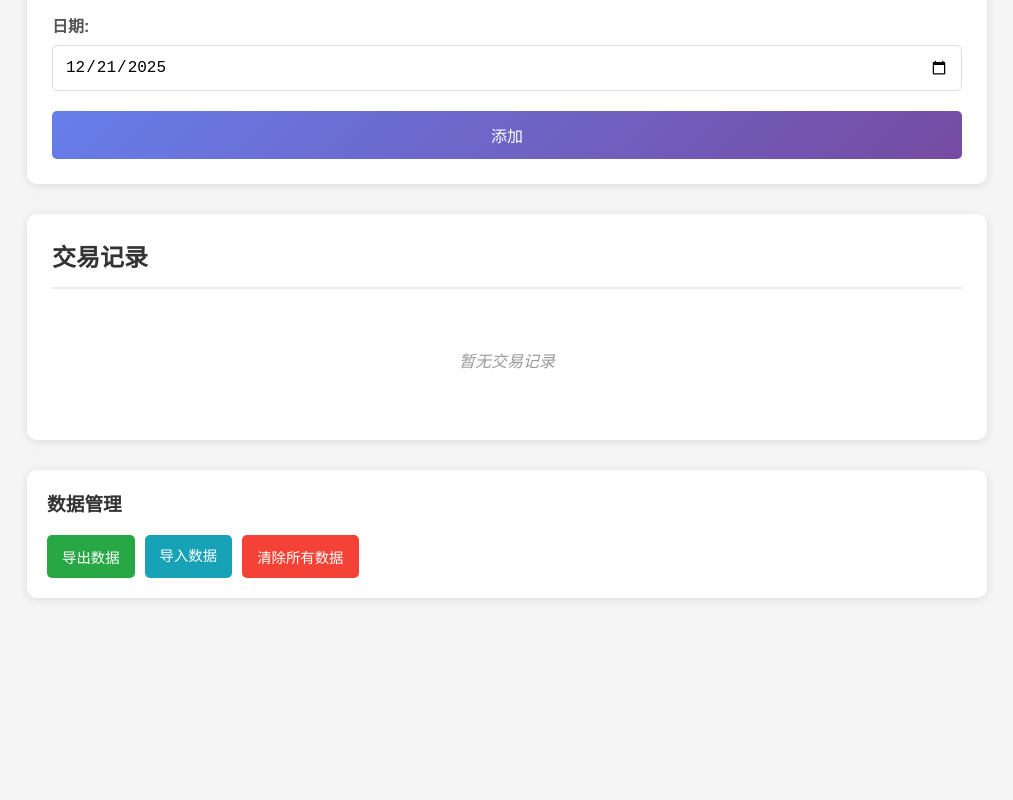
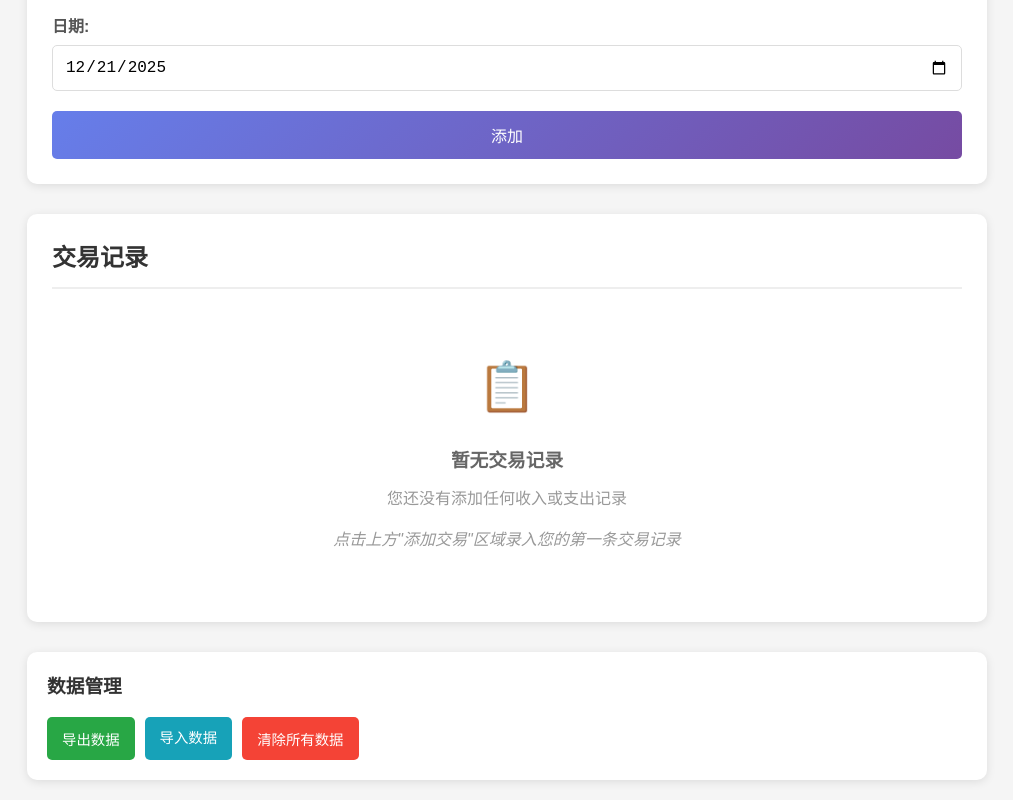
Before and after one commit to hetan697/Financial-Planning, a Vue app: page / in a window 1280 px wide. Shown: the part 729-1529 px from the top of the page, without its empty margins (133-1146 px from the left). Before the commit the page ends 1347 px from the top, so only its background shows below. Built offline with nearby package versions, Linux system fonts and the light colour scheme.

Commit message:
改善空状态显示：优化交易记录、投资组合和投资建议的空状态及提示信息

```diff
--- a/src/components/InvestmentAdvice.vue
+++ b/src/components/InvestmentAdvice.vue
@@ -9,6 +9,12 @@
           <div class="health-fill" :style="{ width: healthPercentage + '%' }" :class="healthLevel"></div>
         </div>
         <span class="health-text" :class="healthLevel">{{ healthText }}</span>
+      </div>
+      <div v-else-if="balance < 0" class="negative-balance-warning">
+        <p>⚠️ 您的账户余额为负，建议优先增加收入或减少支出</p>
+      </div>
+      <div v-else class="zero-balance-info">
+        <p>ℹ️ 您还没有添加任何交易记录，建议先添加收支信息以便获取个性化投资建议</p>
       </div>
     </div>
 
@@ -55,6 +61,9 @@
             </div>
             <div class="allocation-description">{{ detail.description }}</div>
           </div>
+        </div>
+        <div v-else class="no-allocation-advice">
+          <p>当前暂无具体的投资分配建议。建议您先建立足够的紧急备用金后再考虑投资。</p>
         </div>
       </div>
 
@@ -396,6 +405,25 @@ export default {
   color: #20c997;
 }
 
+.negative-balance-warning,
+.zero-balance-info {
+  margin-top: 15px;
+  padding: 15px;
+  border-radius: 8px;
+}
+
+.negative-balance-warning {
+  background-color: #f8d7da;
+  color: #721c24;
+  border: 1px solid #f5c6cb;
+}
+
+.zero-balance-info {
+  background-color: #cce7ff;
+  color: #004085;
+  border: 1px solid #b8daff;
+}
+
 .advice-sections {
   display: flex;
   flex-direction: column;
@@ -510,6 +538,15 @@ export default {
   color: #666;
 }
 
+.no-allocation-advice {
+  background-color: #fff3cd;
+  color: #856404;
+  padding: 15px;
+  border-radius: 8px;
+  margin-top: 15px;
+  border: 1px solid #ffeaa7;
+}
+
 .strategy-points {
   display: flex;
   flex-direction: column;
--- a/src/components/InvestmentList.vue
+++ b/src/components/InvestmentList.vue
@@ -2,7 +2,12 @@
   <section class="investments">
     <h2>投资组合</h2>
     <div v-if="investments.length === 0" class="no-investments">
-      暂无投资记录
+      <div class="empty-state">
+        <div class="empty-icon">💰</div>
+        <h3>暂无投资记录</h3>
+        <p>您还没有添加任何投资项目</p>
+        <p class="help-text">点击上方"添加投资项目"区域录入您的第一条投资信息</p>
+      </div>
     </div>
     <div v-else class="investment-list">
       <div
@@ -92,9 +97,33 @@ export default {
 
 .no-investments {
   text-align: center;
+  padding: 40px 20px;
+}
+
+.empty-state {
+  max-width: 400px;
+  margin: 0 auto;
+}
+
+.empty-icon {
+  font-size: 3rem;
+  margin-bottom: 20px;
+}
+
+.empty-state h3 {
+  margin-bottom: 10px;
+  color: #666;
+}
+
+.empty-state p {
   color: #999;
-  padding: 40px 0;
+  margin-bottom: 5px;
+}
+
+.help-text {
   font-style: italic;
+  margin-top: 15px;
+  color: #667eea;
 }
 
 .investment-list {
--- a/src/components/TransactionList.vue
+++ b/src/components/TransactionList.vue
@@ -2,7 +2,12 @@
   <section class="transactions">
     <h2>交易记录</h2>
     <div v-if="transactions.length === 0" class="no-transactions">
-      暂无交易记录
+      <div class="empty-state">
+        <div class="empty-icon">📋</div>
+        <h3>暂无交易记录</h3>
+        <p>您还没有添加任何收入或支出记录</p>
+        <p class="help-text">点击上方"添加交易"区域录入您的第一条交易记录</p>
+      </div>
     </div>
     <div v-else class="transaction-list">
       <div
@@ -70,9 +75,33 @@ export default {
 
 .no-transactions {
   text-align: center;
+  padding: 40px 20px;
+}
+
+.empty-state {
+  max-width: 400px;
+  margin: 0 auto;
+}
+
+.empty-icon {
+  font-size: 3rem;
+  margin-bottom: 20px;
+}
+
+.empty-state h3 {
+  margin-bottom: 10px;
+  color: #666;
+}
+
+.empty-state p {
   color: #999;
-  padding: 40px 0;
+  margin-bottom: 5px;
+}
+
+.help-text {
   font-style: italic;
+  margin-top: 15px;
+  color: #667eea;
 }
 
 .transaction-list {
```
